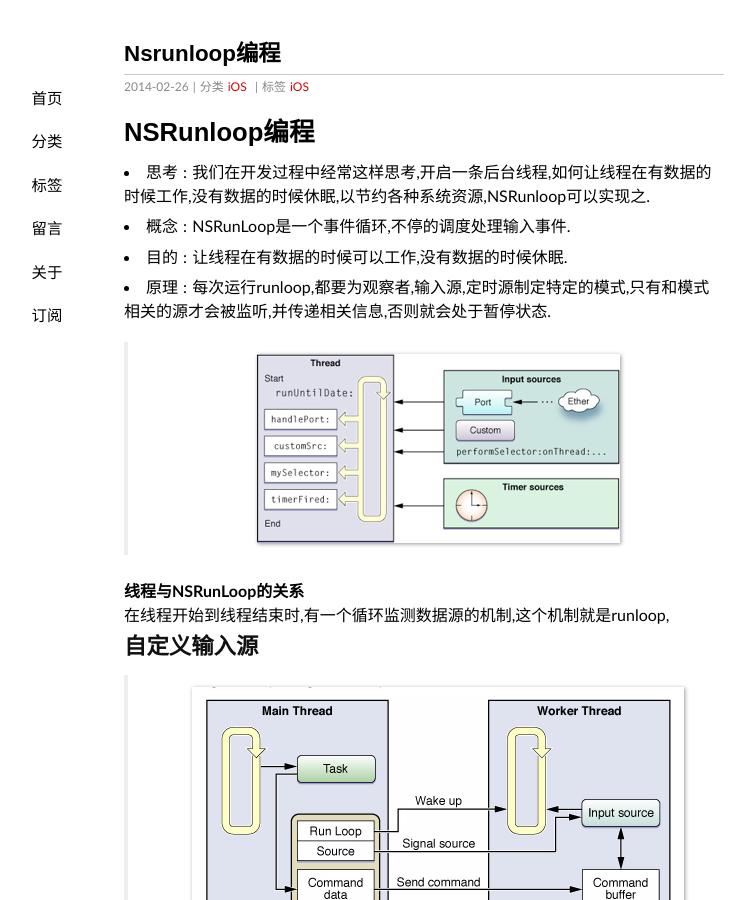
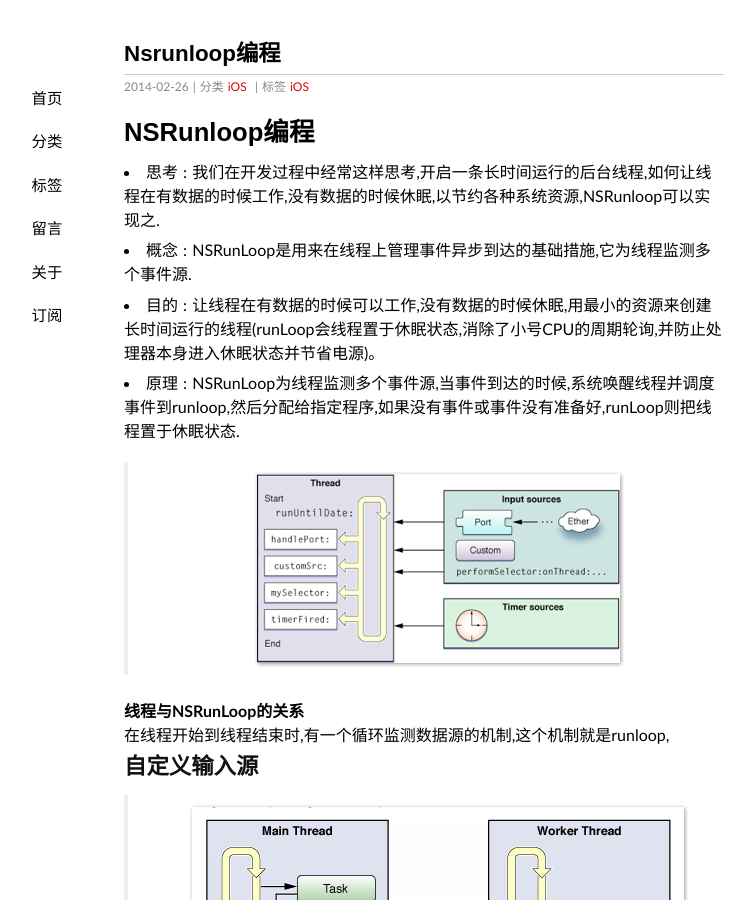
Before and after one commit to peakerWd/peakerwd-gh-pages, a Jekyll site: the page built from _posts/2014-02-26-NSRunloop编程.md, in a window 1280 px wide and 900 px high. Shown: the whole window, without its empty margins (216-967 px from the left). Built offline with Jekyll 4.4.1, drawn with Linux system fonts in a browser that asks for light colours; some web fonts are replaced; Markdown is read by kramdown in place of the engine named in the settings; comment, search, counter and statistics services are not loaded.

Commit message:
修改runloop定义

```diff
--- a/_posts/2014-02-26-NSRunloop编程.md
+++ b/_posts/2014-02-26-NSRunloop编程.md
@@ -6,10 +6,10 @@ categories: iOS
 tags: iOS
 ---
 # NSRunloop编程
-* 思考 : 我们在开发过程中经常这样思考,开启一条后台线程,如何让线程在有数据的时候工作,没有数据的时候休眠,以节约各种系统资源,NSRunloop可以实现之.
-* 概念 : NSRunLoop是一个事件循环,不停的调度处理输入事件.
-* 目的 : 让线程在有数据的时候可以工作,没有数据的时候休眠.
-* 原理 : 每次运行runloop,都要为观察者,输入源,定时源制定特定的模式,只有和模式相关的源才会被监听,并传递相关信息,否则就会处于暂停状态.
+* 思考 : 我们在开发过程中经常这样思考,开启一条长时间运行的后台线程,如何让线程在有数据的时候工作,没有数据的时候休眠,以节约各种系统资源,NSRunloop可以实现之.
+* 概念 : NSRunLoop是用来在线程上管理事件异步到达的基础措施,它为线程监测多个事件源.
+* 目的 : 让线程在有数据的时候可以工作,没有数据的时候休眠,用最小的资源来创建长时间运行的线程(runLoop会线程置于休眠状态,消除了小号CPU的周期轮询,并防止处理器本身进入休眠状态并节省电源)。
+* 原理 : NSRunLoop为线程监测多个事件源,当事件到达的时候,系统唤醒线程并调度事件到runloop,然后分配给指定程序,如果没有事件或事件没有准备好,runLoop则把线程置于休眠状态.
 
 > <img Src="../album/ios开发/RunLoop/runloop_1.png">
 
```
Also changed, not shown: _posts/2014-02-26-iOS多线程编程.md (added, +9 -0 lines).
